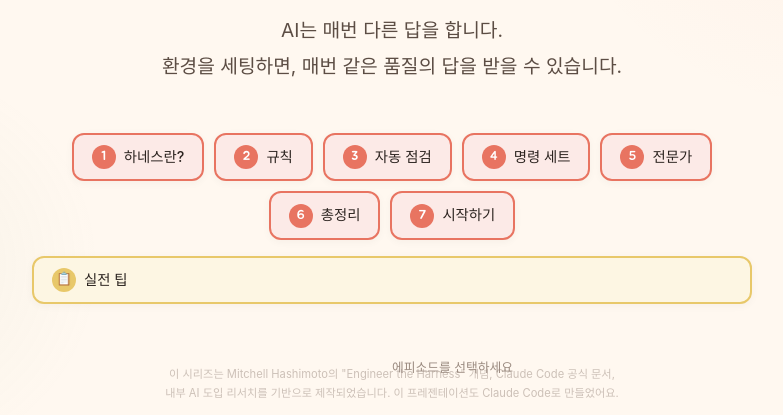
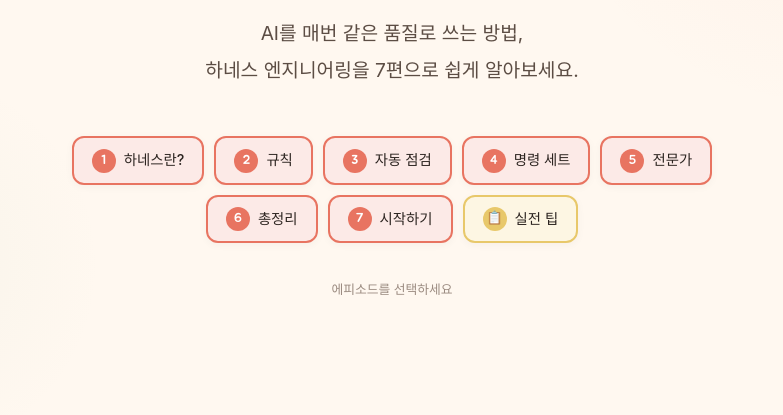
Before and after one commit to spring1826/ai-harness-engineering, a plain HTML site: page index.html in a window 1280 px wide. Shown: the part 385-800 px from the top of the page, without its empty margins (248-1031 px from the left). Drawn offline with Linux system fonts and the light colour scheme; a web font is replaced by a local one.

Commit message:
imp: 히어로 문구를 학습 초대 톤으로 변경하고 레이아웃 정리 (main)

```diff
--- a/css/style.css
+++ b/css/style.css
@@ -278,10 +278,7 @@ a {
 
 /* 스크롤 안내 */
 .scroll-cue {
-  position: absolute;
-  bottom: 36px;
-  left: 50%;
-  transform: translateX(-50%);
+  margin-top: 36px;
   display: flex;
   flex-direction: column;
   align-items: center;
--- a/index.html
+++ b/index.html
@@ -21,8 +21,8 @@
       <div class="hero__badge">7편 시리즈</div>
       <h1 class="hero__title">AI 하네스<br>엔지니어링</h1>
       <p class="hero__subtitle">
-        AI는 매번 다른 답을 합니다.<br>
-        환경을 세팅하면, 매번 같은 품질의 답을 받을 수 있습니다.
+        AI를 매번 같은 품질로 쓰는 방법,<br>
+        하네스 엔지니어링을 7편으로 쉽게 알아보세요.
       </p>
       <div class="hero__episodes">
         <a href="ep1.html" class="ep-chip ep-chip--active">
@@ -53,20 +53,14 @@
           <span class="ep-chip__num">7</span>
           <span class="ep-chip__title">시작하기</span>
         </a>
-      </div>
-      <div style="margin-top: 16px;">
         <a href="cheatsheet.html" class="ep-chip" style="background: var(--butter-light); border-color: var(--butter);">
           <span class="ep-chip__num" style="background: var(--butter);">📋</span>
           <span class="ep-chip__title">실전 팁</span>
         </a>
       </div>
-    </div>
-    <div class="scroll-cue">
-      <span>에피소드를 선택하세요</span>
-    </div>
-    <div style="position: absolute; bottom: 12px; left: 0; right: 0; text-align: center; font-size: 0.7rem; color: var(--text-muted); opacity: 0.5; padding: 0 24px;">
-      이 시리즈는 Mitchell Hashimoto의 "Engineer the Harness" 개념, Claude Code 공식 문서,<br>
-      내부 AI 도입 리서치를 기반으로 제작되었습니다. 이 프레젠테이션도 Claude Code로 만들었어요.
+      <div class="scroll-cue">
+        <span>에피소드를 선택하세요</span>
+      </div>
     </div>
   </section>
 
```
